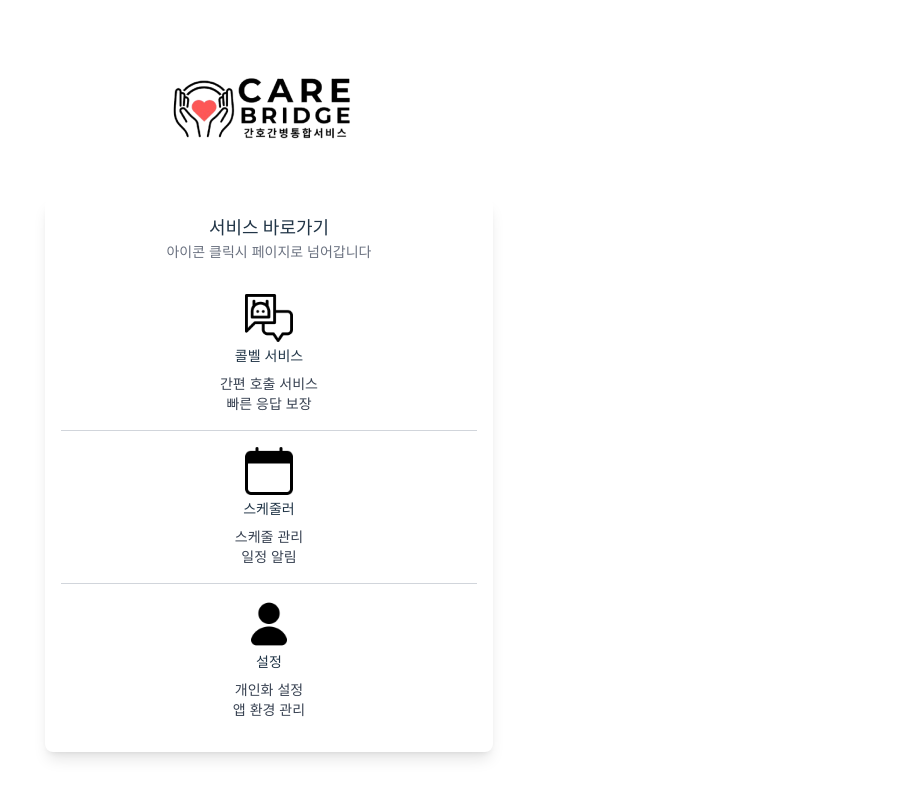
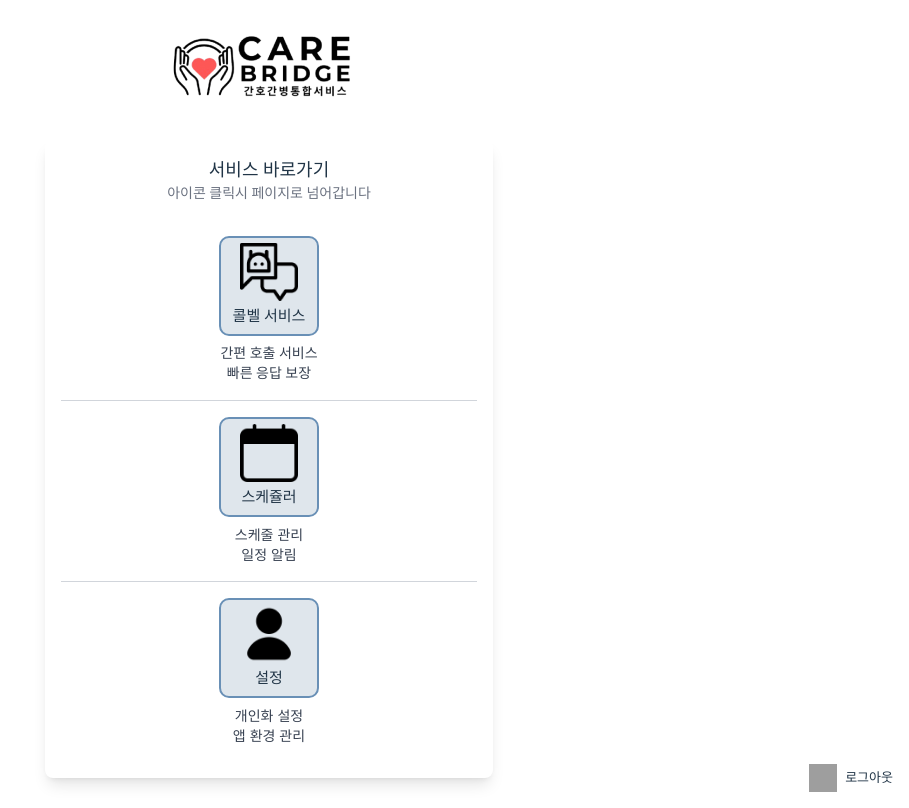
Before and after one commit to 2024-Capstone-Team/Carebridge-frontend, a React (Vite) app: page /patient-main in a window 1280 px wide. Shown: the whole page, without its empty margins (371-1280 px from the left). Built offline with nearby package versions, Linux system fonts and the light colour scheme; grey boxes are pictures that could not be loaded.

Commit message:
feat: add patient schedular pages

```diff
--- a/package.json
+++ b/package.json
@@ -16,6 +16,7 @@
     "@radix-ui/react-toggle": "^1.1.1",
     "axios": "^1.7.9",
     "react": "^18.3.1",
+    "react-calendar": "^5.1.0",
     "react-dom": "^18.3.1",
     "react-icons": "^5.4.0",
     "react-router-dom": "^7.1.1",
--- a/src/App.tsx
+++ b/src/App.tsx
@@ -1,6 +1,6 @@
 import React from "react";
 import { BrowserRouter as Router, Route, Routes } from "react-router-dom";
-import './index.css'
+import "./index.css";
 
 import PreLoginPage from "./pages/PreLoginPage";
 
@@ -15,9 +15,12 @@ import ChoosePatientType from "./pages/patient/ChoosePatientType";
 import PatientChatPage from "./pages/patient/PatientChatPage";
 import PatientChatCategories from "./pages/patient/PatientChatCategoriesPage";
 import CustomRequestPage from "./pages/patient/CustomRequestPage";
+import PatientSchedular from "./pages/patient/PatientSchedular";
+import ScheduleToday from "./pages/patient/ScheduleToday";
 
 /* Context */
 import { FavoriteRequestsProvider } from "./context/FavoriteRequestsContext";
+import SignUp from "./pages/patient/SignUp";
 
 const App: React.FC = () => {
   return (
@@ -29,6 +32,23 @@ const App: React.FC = () => {
         <Route path="/nurse-main" element={<NurseMainPage />} />
         <Route path="/patient-main" element={<PatientMainPage />} />
         <Route path="/choose-patient-type" element={<ChoosePatientType />} />
+        <Route path="/sign-up" element={<SignUp />} />
+        <Route path="/patient-schedular" element={<PatientSchedular />} />
+        <Route
+          path="/schedule-today"
+          element={
+            <ScheduleToday
+              onClose={function (): void {
+                throw new Error("Function not implemented.");
+              }}
+              scheduleData={[]}
+              selectedTags={[]}
+              onTagClick={function (_tag: string): void {
+                throw new Error("Function not implemented.");
+              }}
+            />
+          }
+        />
         <Route
           path="/patient-chat"
           element={
@@ -45,7 +65,7 @@ const App: React.FC = () => {
             </FavoriteRequestsProvider>
           }
         />
-        <Route path="/custom-request" element={<CustomRequestPage />}/>
+        <Route path="/custom-request" element={<CustomRequestPage />} />
       </Routes>
     </Router>
   );
--- a/src/pages/patient/ChoosePatientType.tsx
+++ b/src/pages/patient/ChoosePatientType.tsx
@@ -8,7 +8,7 @@ const ChoosePatientType: React.FC = () => {
 
   const goMainpage = (e: React.FormEvent) => {
     e.preventDefault();
-    navigate("/patient-mainpage");
+    navigate("/patient-main");
   };
 
   return (
@@ -24,10 +24,7 @@ const ChoosePatientType: React.FC = () => {
         </div>
         <div className="flex flex-col items-center">
           {/* 이미지 */}
-          <img
-            src="public/icons/icon-fit.png"
-            className="w-[60%] h-auto object-cover mt-16 mb-4"
-          />
+          <img src="icons/main-page-logo.png" className="w-[233px] h-[133px]" />
 
           {/* 안내 텍스트 */}
           <h1
--- a/src/pages/patient/PatientLoginPage.tsx
+++ b/src/pages/patient/PatientLoginPage.tsx
@@ -94,7 +94,9 @@ const PatientLoginPage: React.FC = () => {
           <button
             onClick={handleLogin}
             type="submit"
-            className=" w-[90px] h-10 font-bold font-[TAEBAEKfont] bg-primary-200 rounded-[10px] font-[SUITE-Regular]"
+            className=" w-20 h-10
+            font-bold font-[TAEBAEKfont] text-[13px]
+            bg-primary-200 rounded-[10px]"
           >
             LOG IN
           </button>
--- a/src/pages/patient/PatientMainPage.tsx
+++ b/src/pages/patient/PatientMainPage.tsx
@@ -1,37 +1,58 @@
 import React from "react";
 import * as Separator from "@radix-ui/react-separator";
-import { Link } from "react-router-dom";
+import { Link, useNavigate } from "react-router-dom";
 
 const PatientMainPage: React.FC = () => {
+  const navigate = useNavigate();
+
+  const chatBot = (e: React.FormEvent) => {
+    e.preventDefault();
+    navigate("/patient-chat");
+  };
+
+  const schedular = (e: React.FormEvent) => {
+    e.preventDefault();
+    navigate("/patient-schedular");
+  };
+
   return (
     <div className="relative flex flex-col justify-center items-center h-screen bg-white">
       {/* Main Logo */}
       <img
         src="icons/main-page-logo.png"
         alt="Main Logo"
-        className="w-[233px] h-[133px] mb-4"
+        className="w-[233px] h-[133px]"
       />
       {/* Card Container */}
-      <div className="w-11/12 max-w-md bg-white rounded-lg shadow-lg p-4">
+      <div className="w-11/12 max-w-md bg-white rounded-lg shadow-lg p-4 mb-4">
         {/* Title Section */}
-        <h1 className="text-lg font-bold text-center">서비스 바로가기</h1>
-        <p className="text-sm text-gray-500 text-center">
+        <h1 className="text-lg font-bold text-center font-[TAEBAEKfont]">
+          서비스 바로가기
+        </h1>
+        <p className="text-sm text-gray-500 text-center font-[TAEBAEKfont]">
           아이콘 클릭시 페이지로 넘어갑니다
         </p>
         <div className="mt-4">
           {/* Row 1 */}
           <div className="flex flex-col items-center py-4">
             <div className="w-1/4 flex flex-col items-center">
-              <Link to="/patient-chat">
+              <button
+                onClick={chatBot}
+                className="flex flex-col items-center justify-center
+              w-[100px] h-[100px] border-2 border-primary-300 rounded-[10px]
+              bg-primary-100
+              "
+              >
                 <img
                   src="/icons/callbell-icon.png"
-                  alt="콜벨 서비스"
-                  className="w-12 h-12"
+                  className="w-[60%] h-[60%]"
                 />
-              </Link>
-              <p className="text-sm mt-1">콜벨 서비스</p>
+                <p className="mt-1 font-bold font-[TAEBAEKfont] text-[15px]">
+                  콜벨 서비스
+                </p>
+              </button>
             </div>
-            <ul className="text-sm text-gray-700 text-center mt-2">
+            <ul className="text-sm text-gray-700 text-center mt-2 font-[TAEBAEKfont]">
               <li>간편 호출 서비스</li>
               <li>빠른 응답 보장</li>
             </ul>
@@ -41,12 +62,21 @@ const PatientMainPage: React.FC = () => {
           {/* Row 2 */}
           <div className="flex flex-col items-center py-4">
             <div className="w-1/4 flex flex-col items-center">
-              <img
-                src="/icons/schedular-icon.png"
-                alt="스케줄러"
-                className="w-12 h-12"
-              />
-              <p className="text-sm mt-1">스케줄러</p>
+              <button
+                onClick={schedular}
+                className="flex flex-col items-center justify-center
+              w-[100px] h-[100px] border-2 border-primary-300 rounded-[10px]
+              bg-primary-100
+              "
+              >
+                <img
+                  src="/icons/schedular-icon.png"
+                  className="w-[60%] h-[60%]"
+                />
+                <p className="mt-1 font-bold font-[TAEBAEKfont] text-[15px]">
+                  스케쥴러
+                </p>
+              </button>
             </div>
             <ul className="text-sm text-gray-700 text-center mt-2">
               <li>스케줄 관리</li>
@@ -58,12 +88,17 @@ const PatientMainPage: React.FC = () => {
           {/* Row 3 */}
           <div className="flex flex-col items-center py-4">
             <div className="w-1/4 flex flex-col items-center">
-              <img
-                src="/icons/user-icon.png"
-                alt="설정"
-                className="w-12 h-12"
-              />
-              <p className="text-sm mt-1">설정</p>
+              <button
+                className="flex flex-col items-center justify-center
+              w-[100px] h-[100px] border-2 border-primary-300 rounded-[10px]
+              bg-primary-100
+              "
+              >
+                <img src="/icons/user-icon.png" className="w-[60%] h-[60%]" />
+                <p className="mt-1 font-bold font-[TAEBAEKfont] text-[15px]">
+                  설정
+                </p>
+              </button>
             </div>
             <ul className="text-sm text-gray-700 text-center mt-2">
               <li>개인화 설정</li>
@@ -73,6 +108,15 @@ const PatientMainPage: React.FC = () => {
         </div>
       </div>
       {/* Logout Button */}
+      <div className="absolute -bottom-2 right-0 p-4 flex flex-rows items-center">
+        <Link to="/patient-login">
+          <img
+            src="/icons/logout-icon.png"
+            className="w-[28px] h-[28px] mr-2"
+          ></img>
+        </Link>
+        <div className="text-[13px] "> 로그아웃</div>
+      </div>
     </div>
   );
 };
--- /dev/null
+++ b/src/pages/patient/PatientSchedular.tsx
@@ -0,0 +1,115 @@
+import React, { useState } from "react";
+import { Link } from "react-router-dom";
+import "react-calendar/dist/Calendar.css"; // 기본 스타일
+import ScheduleToday from "./ScheduleToday";
+
+interface Schedule {
+  id: number;
+  title: string;
+  time: string;
+  doctor: string;
+  location: string;
+  tag: string;
+}
+
+const PatientSchedular: React.FC = () => {
+  const currentDate = new Date();
+
+  // 현재 년도와 월 가져오기
+  const currentYear = currentDate.getFullYear();
+  const currentMonth = currentDate.getMonth() + 1;
+
+  // 일정 데이터
+  const [scheduleData] = useState<Schedule[]>([
+    {
+      id: 1,
+      title: "진료",
+      time: "오후 12:00 - 오후 2:00 (2시간)",
+      doctor: "김의사",
+      location: "2진료실",
+      tag: "진료",
+    },
+    {
+      id: 2,
+      title: "재활 치료",
+      time: "오후 6:00 - 오후 7:00 (1시간)",
+      doctor: "김의사",
+      location: "2진료실",
+      tag: "재활",
+    },
+    {
+      id: 3,
+      title: "수술",
+      time: "오전 9:00 - 오후 12:00 (3시간)",
+      doctor: "박의사",
+      location: "수술실",
+      tag: "수술",
+    },
+  ]);
+
+  // 태그 상태 관리
+  const [selectedTags, setSelectedTags] = useState<string[]>([]);
+
+  // 오늘의 일정 슬라이드 오버레이 표시 여부
+  const [isTodayScheduleOpen, setTodayScheduleOpen] = useState(false);
+
+  // 태그 클릭 이벤트
+  const handleTagClick = (tag: string) => {
+    if (selectedTags.includes(tag)) {
+      setSelectedTags(selectedTags.filter((t) => t !== tag)); // 선택 해제
+    } else {
+      setSelectedTags([...selectedTags, tag]); // 선택 추가
+    }
+  };
+
+  // 오늘의 일정 열기
+  const handleOpenTodaySchedule = () => {
+    setTodayScheduleOpen(true);
+  };
+
+  // 오늘의 일정 닫기
+  const handleCloseTodaySchedule = () => {
+    setTodayScheduleOpen(false);
+  };
+
+  return (
+    <div className="flex flex-col min-h-screen bg-white p-3">
+      {/* main logo */}
+      <div className="flex items-center p-2">
+        <Link to="/patient-main">
+          <img src="/icons/back-icon.png" className="w-[28px]" />
+        </Link>
+
+        <p className="text-[20px] font-bold">
+          {currentYear}년 {currentMonth}월
+        </p>
+        <img src="/icons/main-page-logo.png" className="ml-auto w-[25%]"></img>
+      </div>
+
+      <div className="border w-full h-[70px] mb-4">
+        {/* calendar here */} calendar
+      </div>
+      <button
+        className="bg-blue-500 text-white px-4 py-2 rounded"
+        onClick={handleOpenTodaySchedule}
+      >
+        오늘의 일정(임시버튼)
+      </button>
+
+      {/* 우선 한 개만 연결 (테스트용) */}
+      <div className="border rounded-[20px] w-full h-[140px] shadow-lg mt-2"></div>
+
+      {/* 오늘의 일정 슬라이드 */}
+      {isTodayScheduleOpen && (
+        <ScheduleToday
+          onClose={handleCloseTodaySchedule}
+          scheduleData={scheduleData}
+          selectedTags={selectedTags}
+          onTagClick={handleTagClick}
+        />
+      )}
+    </div>
+  );
+};
+
+export default PatientSchedular;
--- /dev/null
+++ b/src/pages/patient/ScheduleToday.tsx
@@ -0,0 +1,112 @@
+import React, { useEffect } from "react";
+
+interface Schedule {
+  id: number;
+  title: string;
+  time: string;
+  doctor: string;
+  location: string;
+  tag: string;
+}
+
+interface ScheduleTodayProps {
+  onClose: () => void;
+  scheduleData: Schedule[];
+  selectedTags: string[];
+  onTagClick: (tag: string) => void;
+}
+
+const ScheduleToday: React.FC<ScheduleTodayProps> = ({
+  onClose,
+  scheduleData,
+  selectedTags,
+  onTagClick,
+}) => {
+  useEffect(() => {
+    document.body.style.overflow = "hidden";
+    return () => {
+      document.body.style.overflow = "auto";
+    };
+  }, []);
+
+  // 필터링된 데이터 계산
+  const filteredSchedules = selectedTags.length
+    ? scheduleData.filter((schedule) => selectedTags.includes(schedule.tag))
+    : scheduleData; // 태그가 선택되지 않았으면 전체 표시
+
+  return (
+    <main>
+      <div
+        className="fixed inset-0 bg-black bg-opacity-25 z-10"
+        onClick={onClose}
+      ></div>
+
+      {/* 오늘의 일정 */}
+      <div className="fixed bottom-0 w-[93%] bg-white h-[80vh] z-20 transition-transform duration-500 transform translate-y-0 shadow-lg rounded-t-xl">
+        {/* header */}
+        <div className="flex flex-row p-4 items-center">
+          <h2 className="text-xl font-bold">오늘의 일정</h2>
+          {/* 오늘의 일정 개수 */}
+          <p className="ml-2 font-bold text-primary-300">
+            {scheduleData.length} {/*Data 개수 불러오기*/}
+          </p>
+        </div>
+        <div>
+          {/* 일정 목록 */}
+          <div>
+            {filteredSchedules.map((schedule) => (
+              <div
+                key={schedule.id}
+                className="border-b p-4 flex items-start justify-between"
+              >
+                <div>
+                  <div className="flex flex-rows items-center">
+                    <h2 className="font-bold">{schedule.title}</h2>
+                    <p className="text-[12px] text-gray-400 pl-2">
+                      {schedule.time}
+                    </p>
+                  </div>
+                  <p className="text-sm text-gray-500">
+                    담당: {schedule.doctor}
+                  </p>
+                  <p className="text-sm text-gray-500">
+                    장소: {schedule.location}
+                  </p>
+                </div>
+                <div className="p-4">
+                  <span className="bg-primary-300 text-white px-2 py-1 text-sm rounded-full">
+                    #{schedule.tag}
+                  </span>
+                </div>
+              </div>
+            ))}
+          </div>
+          {/* 태그 필터 */}
+          <div className="fixed bottom-0 left-0 w-full bg-gray-100 p-4 shadow-lg items-center justify-between">
+            <span className="text-gray-500 text-sm flex items-center pb-3">
+              <img src="/icons/filter-icon.png" className="pr-2"></img>
+              <span className="mr-2">태그별 보기</span>
+            </span>
+            <div className="flex gap-2">
+              {["진료", "재활", "수술"].map((tag) => (
+                <button
+                  key={tag}
+                  onClick={() => onTagClick(tag)}
+                  className={`px-3 py-1 rounded-full text-sm ${
+                    selectedTags.includes(tag)
+                      ? "bg-primary-300 text-white"
+                      : "bg-gray-200 text-gray-700"
+                  }`}
+                >
+                  #{tag}
+                </button>
+              ))}
+            </div>
+          </div>
+        </div>
+      </div>
+    </main>
+  );
+};
+
+export default ScheduleToday;
```
Also changed, not shown: src/pages/patient/SignUp.tsx (+29 -28 lines), public/icons/filter-icon.png (added), 1 other file (tests, documents, lock files or other folders).
